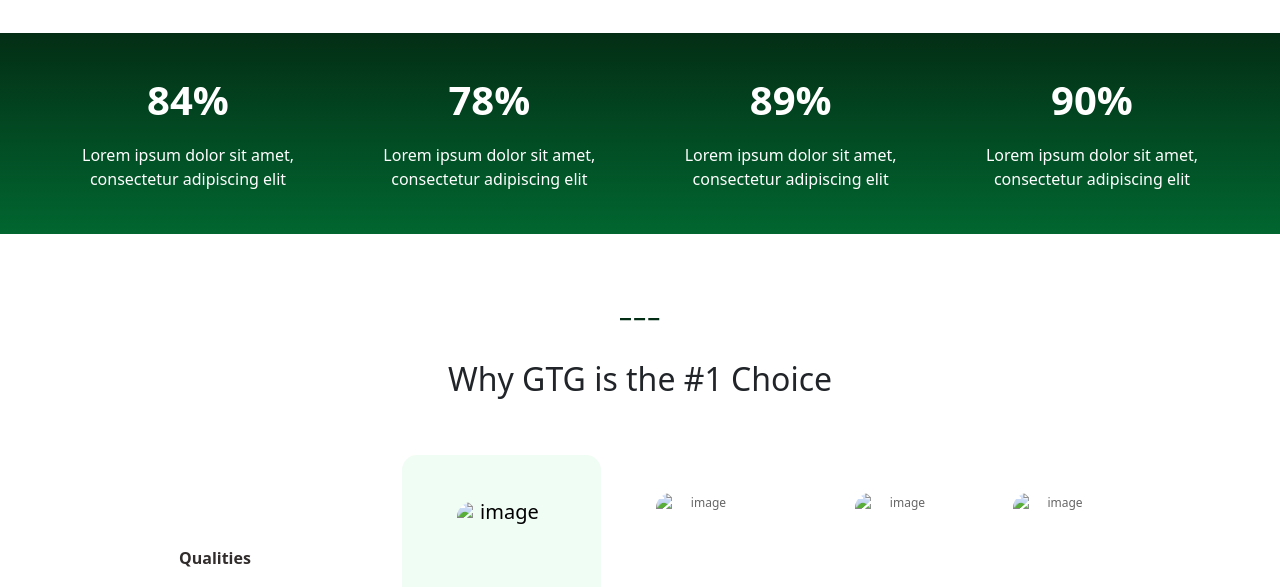
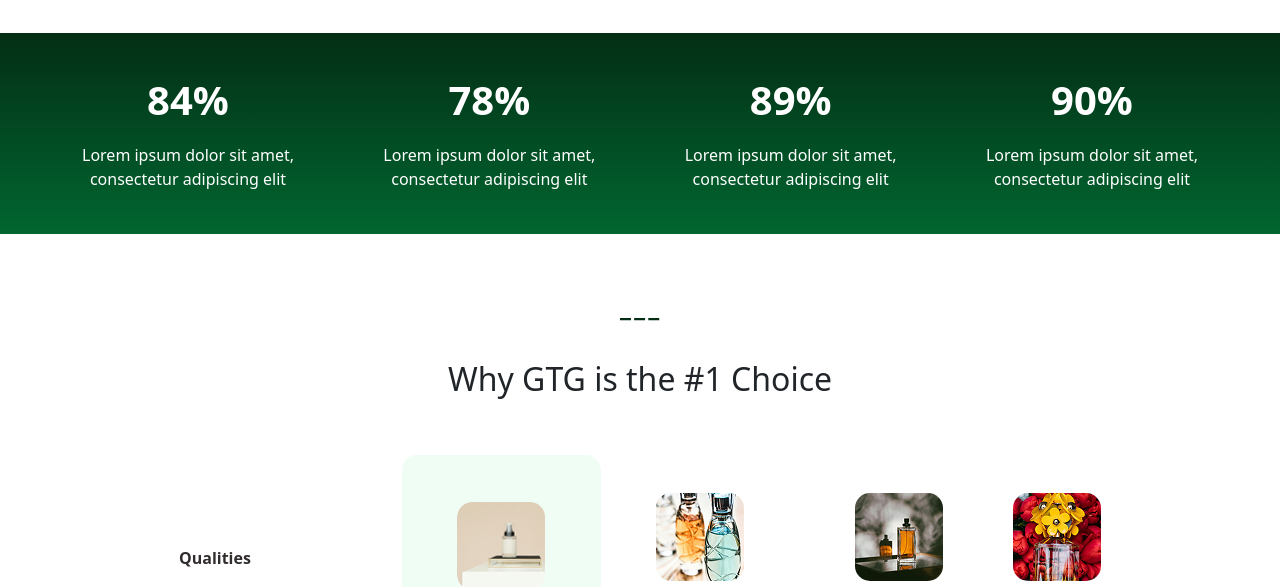
Before and after one commit to shubhampawar1106/GTGwebsite, a plain HTML site: page index.html in a window 1280 px wide. Shown: the part 1620-2207 px from the top of the page. Drawn offline with nearby package versions, Linux system fonts and the light colour scheme; files whose address does not match are found by name.

Commit message:
Update index.html

```diff
--- a/index.html
+++ b/index.html
@@ -181,7 +181,7 @@
             <div class="col-lg-6 col-md-6 col-sm-12 gtg_col">
               <div class="gtg_collection_right">
                 <div class="collection_img">
-                  <img src="./assets/images/thumbnails/collection_img.jpg" alt="image" class="img-fluid">
+                  <img src="collection_img.jpg" alt="image" class="img-fluid">
                 </div>
               </div>
             </div>
@@ -227,28 +227,28 @@
 
                 <th class="gtg-highlight-col">
                   <div class="gtg-brand-head">
-                    <img src="./assets/images/thumbnails/product_img1.jpg" alt="image">
+                    <img src="product_img1.jpg" alt="image">
                     <span>GTG</span>
                   </div>
                 </th>
 
                 <th>
                   <div class="gtg-brand-head">
-                    <img src="./assets/images/thumbnails/product_img2.jpg" alt="image">
+                    <img src="product_img2.jpg" alt="image">
                     <span>Arose</span>
                   </div>
                 </th>
 
                 <th>
                   <div class="gtg-brand-head">
-                    <img src="./assets/images/thumbnails/product_img3.jpg" alt="image">
+                    <img src="product_img3.jpg" alt="image">
                     <span>Bella</span>
                   </div>
                 </th>
 
                 <th>
                   <div class="gtg-brand-head">
-                    <img src="./assets/images/thumbnails/product_img4.jpg" alt="image">
+                    <img src="product_img4.jpg" alt="image">
                     <span>Deluxe</span>
                   </div>
                 </th>
```
